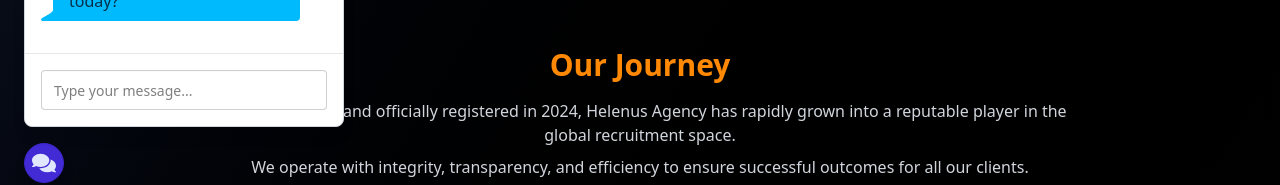
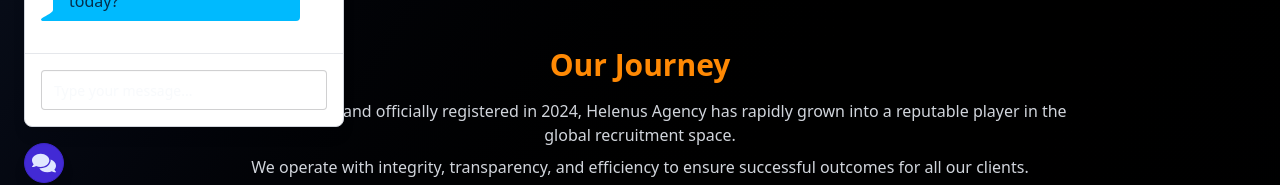
Before and after one commit to castrol-web/helenus-frontend, a React (Vite) app: page /about in a window 1280 px wide. Both pictures are taken after a click on the button "Chat agent". Shown: the part 593-778 px from the top of the page. Built offline with nearby package versions, Linux system fonts and the light colour scheme; no server answers.

Commit message:
inpute text changes

```diff
--- a/src/components/chatWgt/ChatWidget.tsx
+++ b/src/components/chatWgt/ChatWidget.tsx
@@ -149,7 +149,7 @@
                             <input
                                 type="text"
                                 placeholder="Type your message..."
-                                className="input input-bordered w-full"
+                                className="input input-bordered w-full text-slate-100"
                                 value={input}
                                 onChange={(e) => setInput(e.target.value)}
                                 onKeyDown={handleKeyDown}
```
